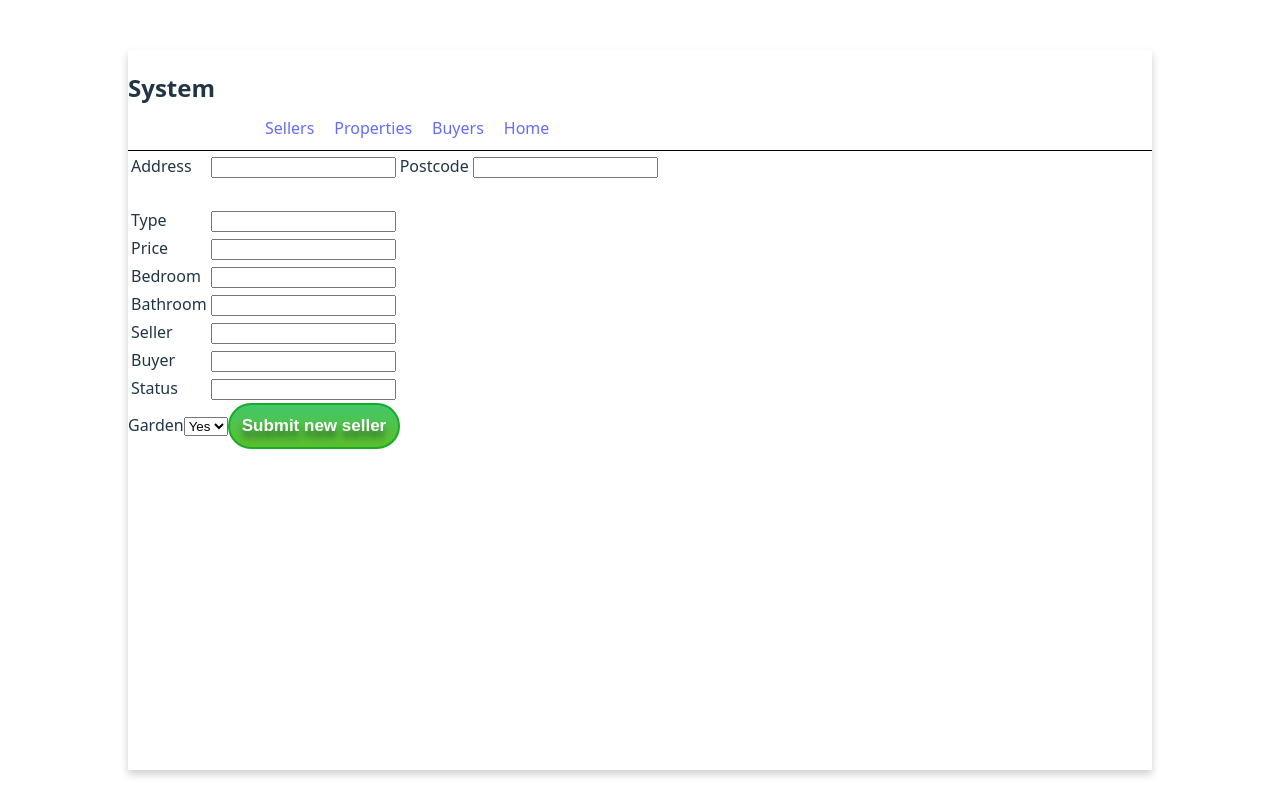
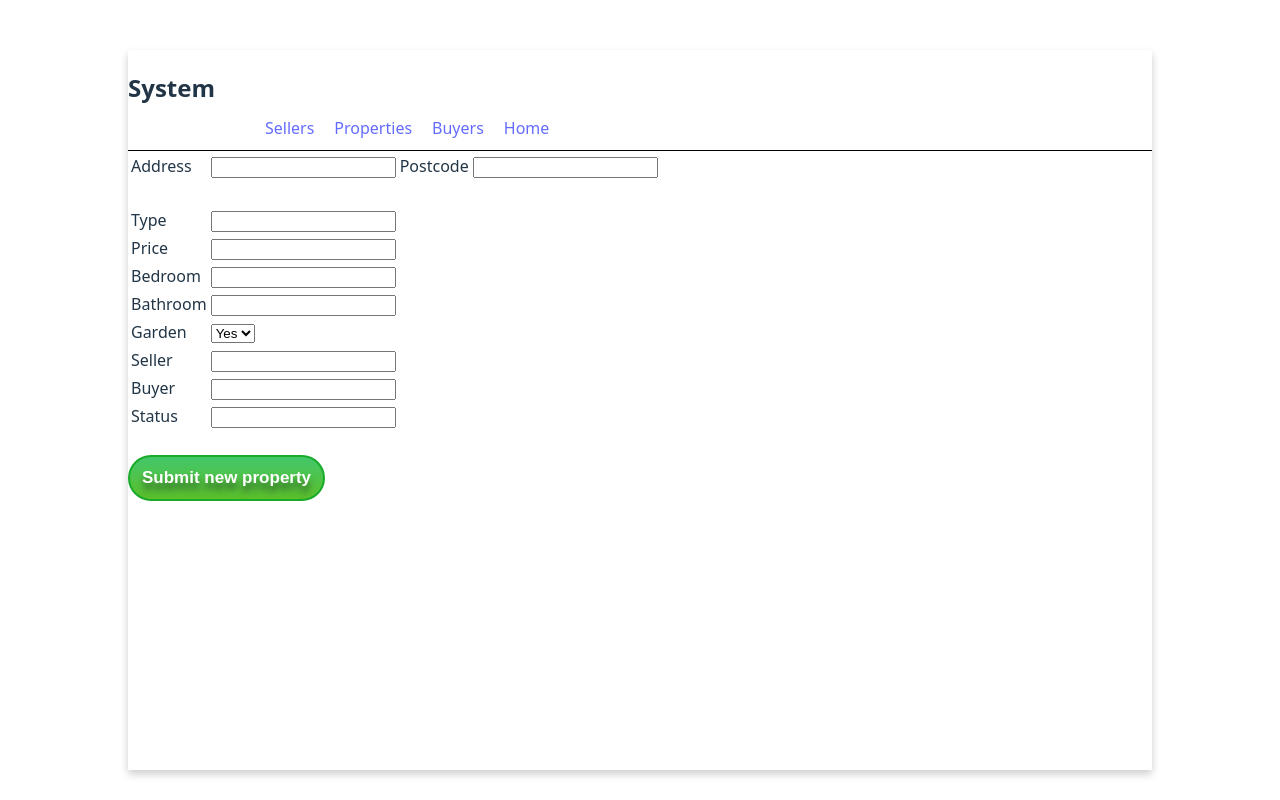
Before and after one commit to Ryancole123/reactProject, a React (Vite) app in the folder Application/: page /create-new-property in a window 1280 px wide. Built offline with nearby package versions, Linux system fonts and the light colour scheme.

Commit message:
moved form elements

```diff
--- a/Application/src/PropertyForm.jsx
+++ b/Application/src/PropertyForm.jsx
@@ -84,10 +84,16 @@ let PropertyForm = () => {
                         <td><input type="text" id="bathroom" /></td>
                     </tr>
 
-                    {/* <tr> */}
-                        {/* <td>Garden</td> */}
-                        {/* <td><input type="text" id="garden" /></td> */}
-                    {/* </tr> */}
+                    <tr>
+                    <td><label htmlFor="garden">Garden</label></td>
+                    <td>
+                        <select name="garden" id="garden">
+                            <option value="Yes">Yes</option>
+                            <option value="No">No</option>
+                        </select>
+                    </td>
+
+                    </tr>
 
                     <tr>
                         <td>Seller</td>
@@ -104,12 +110,8 @@ let PropertyForm = () => {
                         <td><input type="text" id="status" /></td>
                     </tr>
                 </table>
-                <label htmlFor="garden">Garden</label>
-                <select name="garden" id="garden">
-                    <option value="Yes">Yes</option>
-                    <option value="No">No</option>
-                </select>
-                <input type="button" value="Submit new seller" className='submit-button' onClick={postToJSON} />
+                <br/>
+                <input type="button" value="Submit new property" className='submit-button' onClick={postToJSON} />
 
             </form>
         </>
```
